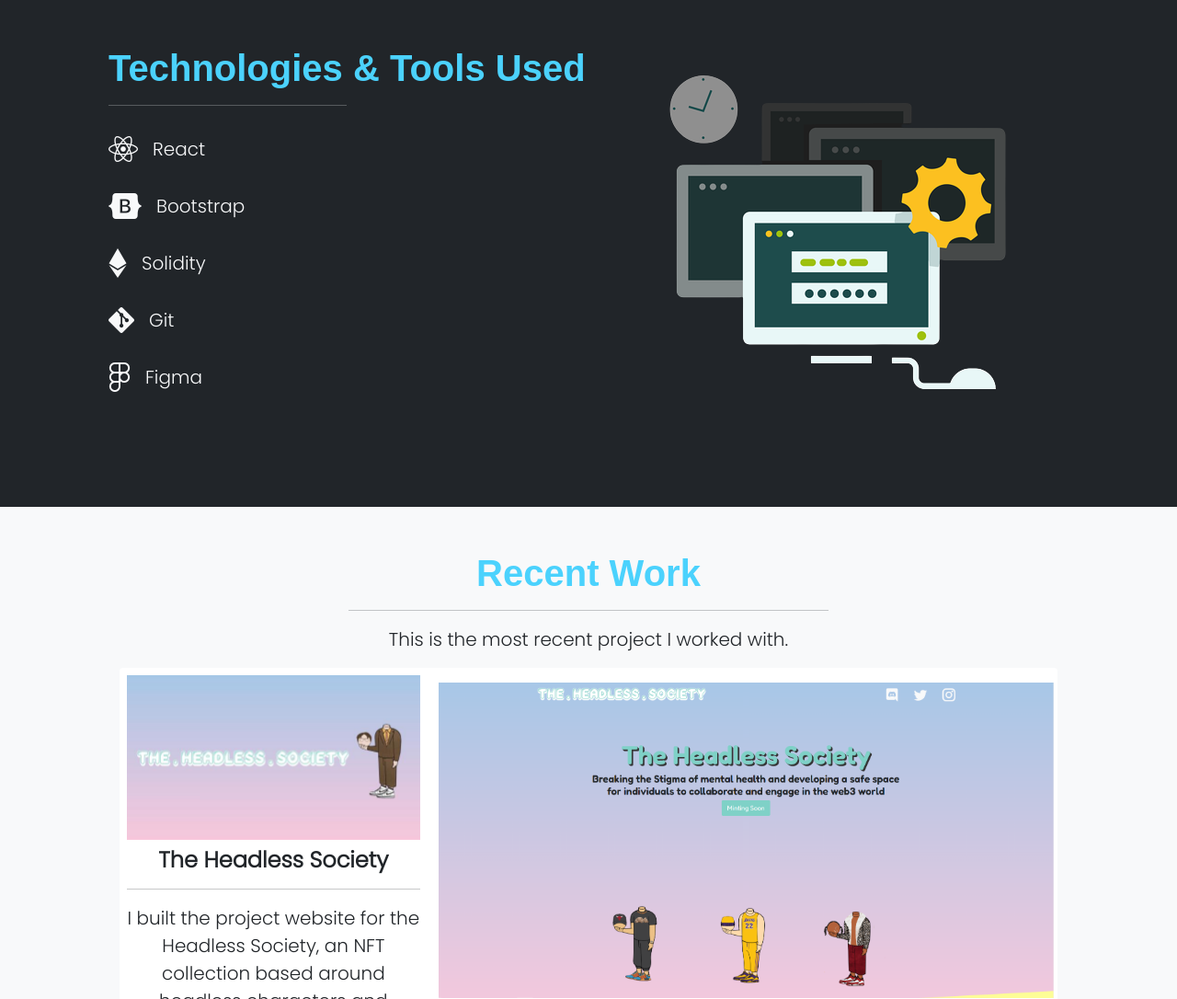
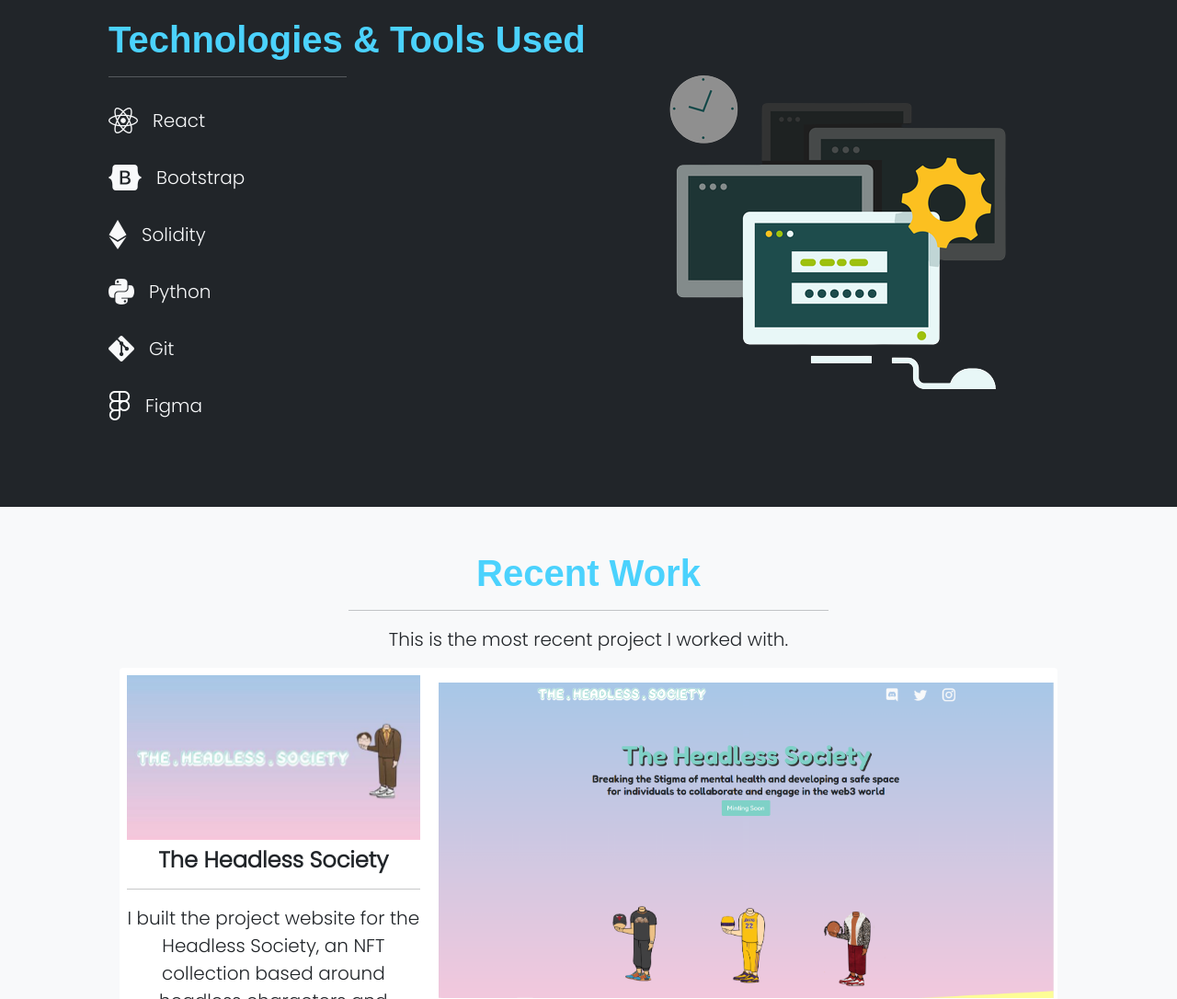
Before and after one commit to Johnnyftb/web3-portfolio, a plain HTML site: page index.html in a window 1280 px wide. Shown: the part 1232-2318 px from the top of the page at 92% size. Drawn offline with nearby package versions, Linux system fonts and the light colour scheme; a web font is replaced by a local one.

Commit message:
Updated files

```diff
--- a/index.html
+++ b/index.html
@@ -90,6 +90,10 @@
                     <li class="d-flex justify-content-lg-start justify-content-center align-items-center">
                         <i class="fab fa-ethereum fa-2x"></i>
                         <p class="lead m-3">Solidity</p>
+                    </li>
+                    <li class="d-flex justify-content-lg-start justify-content-center align-items-center">
+                        <i class="fab fa-python fa-2x"></i>
+                        <p class="lead m-3">Python</p>
                     </li>
                     <li class="d-flex justify-content-lg-start justify-content-center align-items-center">
                         <i class="fab fa-git-alt fa-2x"></i>
```
